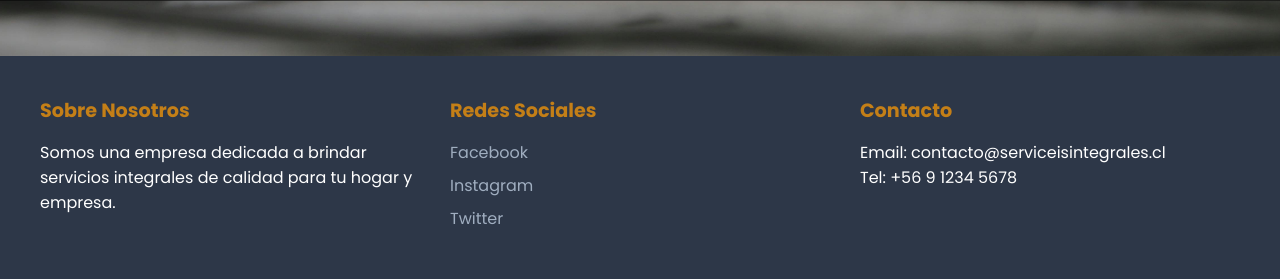
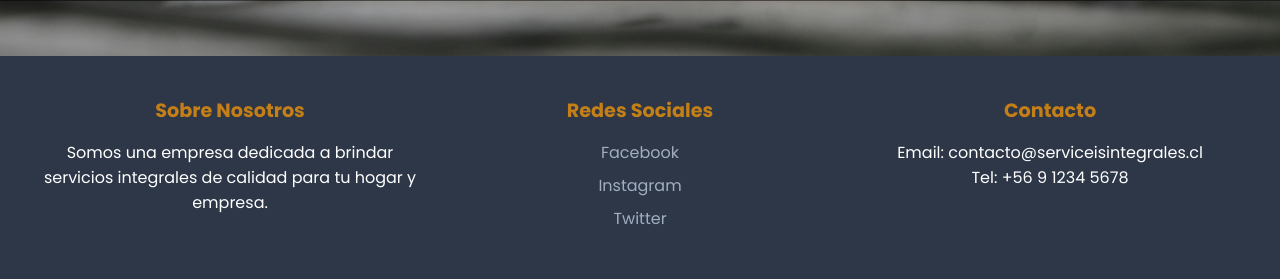
Before and after one commit to alanyur/Proy_G, a Django app: page / in a window 1280 px wide. Shown: the part 799-1078 px from the top of the page. Run offline with Django 5.2, Linux system fonts and the light colour scheme; data comes from the database, SQL or seed files in the repository.

Commit message:
fix: Footer centrado

```diff
--- a/technomarket/app/static/app/css/estilos.css
+++ b/technomarket/app/static/app/css/estilos.css
@@ -250,6 +250,9 @@ nav > ul > li > a {
   grid-template-columns: repeat(3, 1fr);
   gap: 30px;
   padding: 0 20px;
+    justify-items: center;
+  align-items: start;
+  text-align: center;
 }
 
 .footer-columna h3 {
```
